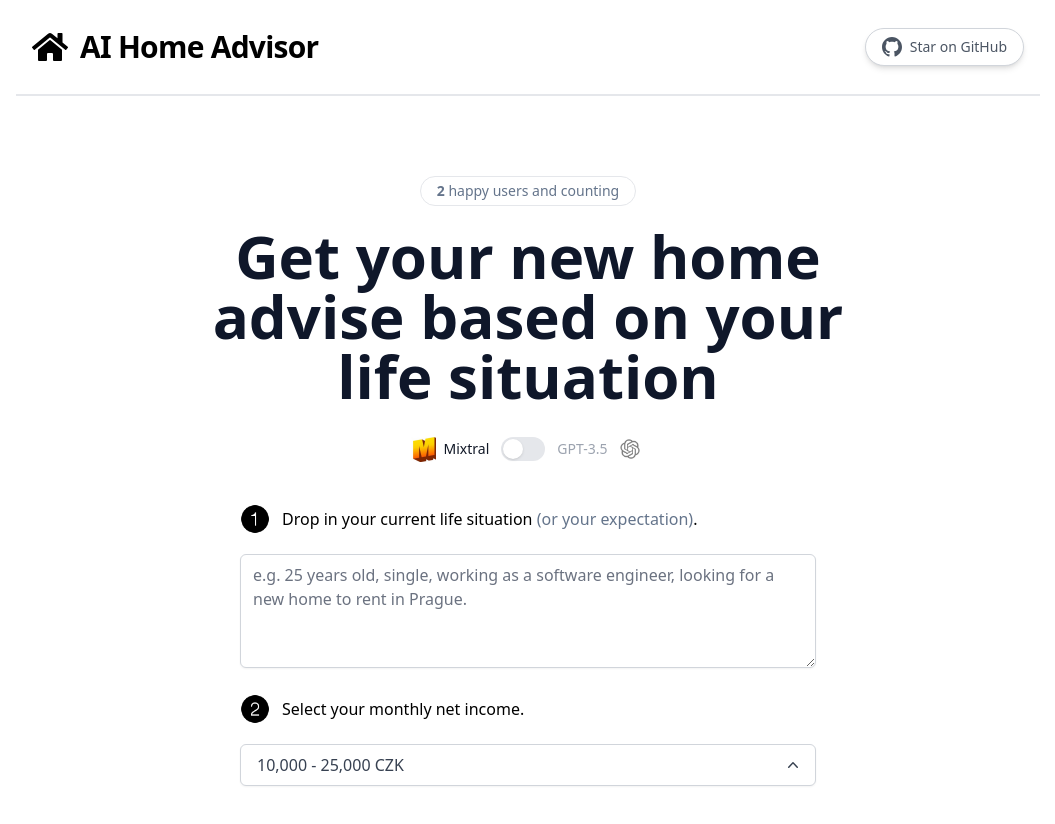
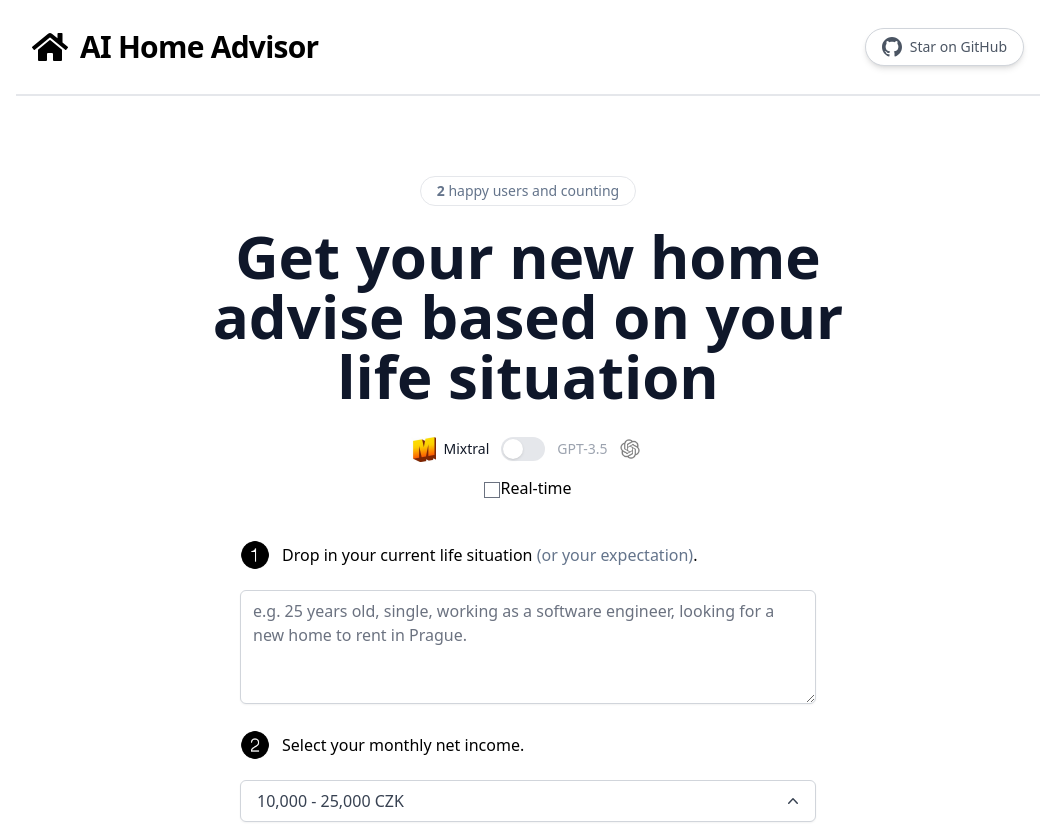
Before and after one commit to StevenDLogic/HomeMatch-AI, a Next.js app: page / in a window 1280 px wide. Shown: the top 824 px of the page, without its empty margins (112-1167 px from the left). Built offline with nearby package versions, Linux system fonts and the light colour scheme.

Commit message:
Add real-time option to real estate recommendation API

```diff
--- a/pages/index.tsx
+++ b/pages/index.tsx
@@ -17,6 +17,7 @@ const Home: NextPage = () => {
   const [generatedProperties, setGeneratedProperties] = useState<any[]>([]);
   const [generatedAIResponse, setGeneratedAIResponse] = useState<any[]>([]);
   const [isGPT, setIsGPT] = useState(false);
+  const [isRealTime, setIsRealTime] = useState(false);
 
   const propertyRef = useRef<null | HTMLDivElement>(null);
 
@@ -31,7 +32,11 @@ const Home: NextPage = () => {
     setGeneratedProperties([]);
     setLoading(true);
 
-    const response = await fetch(`${process.env.NEXT_PUBLIC_API_BASE_URL}/api/real_estate_recommendation/real_time`, {
+    const apiEndpoint = isRealTime
+      ? `${process.env.NEXT_PUBLIC_API_BASE_URL}/api/real_estate_recommendation/real_time`
+      : `${process.env.NEXT_PUBLIC_API_BASE_URL}/api/real_estate_recommendation`;
+
+    const response = await fetch(apiEndpoint, {
       method: 'POST',
       headers: {
         'Accept': 'application/json',
@@ -73,6 +78,17 @@ const Home: NextPage = () => {
         <div className="mt-7">
           <Toggle isGPT={isGPT} setIsGPT={setIsGPT} />
         </div>
+
+        <div className="mt-3">
+        <label>
+          <input
+            type="checkbox"
+            checked={isRealTime}
+            onChange={(e) => setIsRealTime(e.target.checked)}
+          />
+          Real-time
+        </label>
+      </div>
 
         <div className="max-w-xl w-full">
           <div className="flex mt-10 items-center space-x-3">
```
